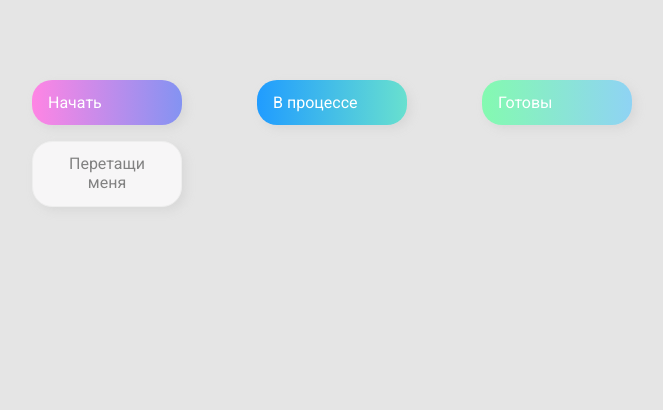
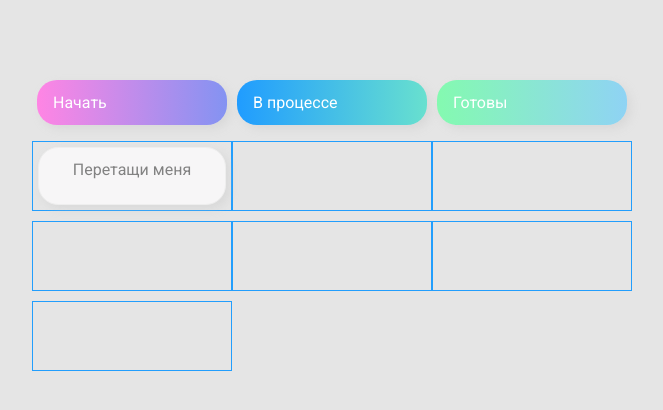
Before and after one commit to borisweb2020/Frontend-Marathon, a plain HTML site: page dragAndDrop/index.html in a window 1280 px wide. Shown: the whole page, without its empty margins (308-971 px from the left). Drawn offline with Linux system fonts and the light colour scheme.

Commit message:
drag and drop - 2

```diff
--- a/dragAndDrop/index.html
+++ b/dragAndDrop/index.html
@@ -20,6 +20,10 @@
         </div>
         <div class="placeholder"></div>
         <div class="placeholder"></div>
+        <div class="placeholder"></div>
+        <div class="placeholder"></div>
+        <div class="placeholder"></div>
+        <div class="placeholder"></div>
       </div>
     </div>
 
--- a/dragAndDrop/style.css
+++ b/dragAndDrop/style.css
@@ -16,22 +16,35 @@ body {
 
 .row {
   display: flex;
+  flex-wrap: wrap;
   width: 600px;
   justify-content: space-between;
   margin-bottom: 1rem;
 }
 
 .col-header {
-  width: 150px;
+  flex: 1;
+  margin: 0 5px;
   box-shadow: 4px 4px 9px rgba(198, 198, 198, 0.36);
   border-radius: 20px;
   padding: 0.8rem 1rem;
   color: #fff;
 }
 
+.placeholder {
+  flex: 0 0 33.33333%;
+  max-width: 33.33333%;
+  align-items: center;
+  justify-content: space-between;
+  height: 70px;
+
+  padding: 5px;
+  border: 1px solid #229efd;
+  margin-bottom: 10px;
+}
+
 .item {
-  width: 150px;
-  height: 66px;
+  height: 100%;
   border: 1px solid #eee;
   box-shadow: 4px 4px 9px rgba(198, 198, 198, 0.36);
   border-radius: 20px;
@@ -46,10 +59,7 @@ body {
   cursor: grabbing;
 }
 
-.placeholder {
-  width: 150px;
-  height: 66px;
-}
+
 
 .start {
   background: linear-gradient(90deg, #ff85e4 0%, #229efd 179.25%);
@@ -74,18 +84,5 @@ body {
 .hovered{
     background-color: hsl(120, 72%, 32%);
     border-radius: 20px;
-    animation-name: hoverElement;
-    animation-duration: .7s;
-    animation-timing-function: linear;
-    animation-iteration-count: infinite;
+
 }
-
-@keyframes hoverElement {
-    0%, 100% {
-        opacity: 1;
-    }
-
-    50% {
-        opacity: 0;
-    }
-}
```
